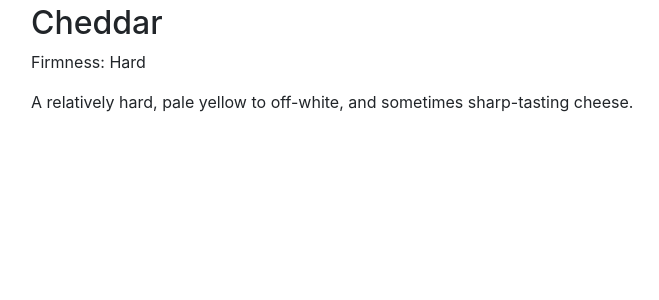
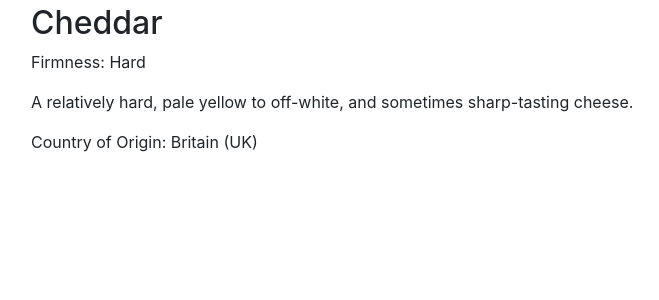
Before and after one commit to JustinWG/everycheese, a Django app: the page made by everycheese/cheeses/models.py in a window 1280 px wide. Shown: the part 56-356 px from the top of the page, without its empty margins (54-713 px from the left). Run offline with Django 3.2, Linux system fonts and the light colour scheme; data comes from the database, SQL or seed files in the repository; some libraries are stand-ins or nearby versions.

Commit message:
Implement cheese country of origin

```diff
--- a/config/settings/base.py
+++ b/config/settings/base.py
@@ -75,6 +75,7 @@ THIRD_PARTY_APPS = [
     "allauth",
     "allauth.account",
     "allauth.socialaccount",
+    "django_countries" #CountryOfOrigin Field
 ]
 
 LOCAL_APPS = [
--- a/everycheese/cheeses/models.py
+++ b/everycheese/cheeses/models.py
@@ -2,6 +2,7 @@ from django.db import models
 
 from autoslug import AutoSlugField
 from model_utils.models import TimeStampedModel
+from django_countries.fields import CountryField
 
 # Create your models here.
 class Cheese(TimeStampedModel):
@@ -18,5 +19,7 @@ class Cheese(TimeStampedModel):
     firmness = models.CharField("Firmness", max_length=20,
         choices=Firmness.choices, default=Firmness.UNSPECIFIED)
 
+    country_of_origin = CountryField("Country of Origin", blank=True)
+
     def __str__(self):
         return self.name
--- a/everycheese/templates/cheeses/cheese_detail.html
+++ b/everycheese/templates/cheeses/cheese_detail.html
@@ -11,4 +11,10 @@
     <p>{{ cheese.description }}</p>
 {% endif %}
 
+{% if cheese.country_of_origin %}
+    <p>Country of Origin: {{ cheese.country_of_origin.name}}
+    <img src="{{ cheese.country_of_origin.flag }}" />
+    </p>
+{% endif %}
+
 {% endblock content %}
--- a/requirements/base.txt
+++ b/requirements/base.txt
@@ -13,3 +13,5 @@ django-model-utils==4.0.0  # https://github.com/jazzband/django-model-utils
 django-allauth==0.42.0  # https://github.com/pennersr/django-allauth
 django-crispy-forms==1.9.2  # https://github.com/django-crispy-forms/django-crispy-forms
 django-autoslug==1.9.7  # https://github.com/justinmayer/django-autoslug/
+
+django-countries==6.1.2
```
Also changed, not shown: everycheese/cheeses/tests/factories.py (+1 -0 lines), everycheese.db, everycheese/cheeses/migrations/0002_cheese_country_of_origin.py (added).
